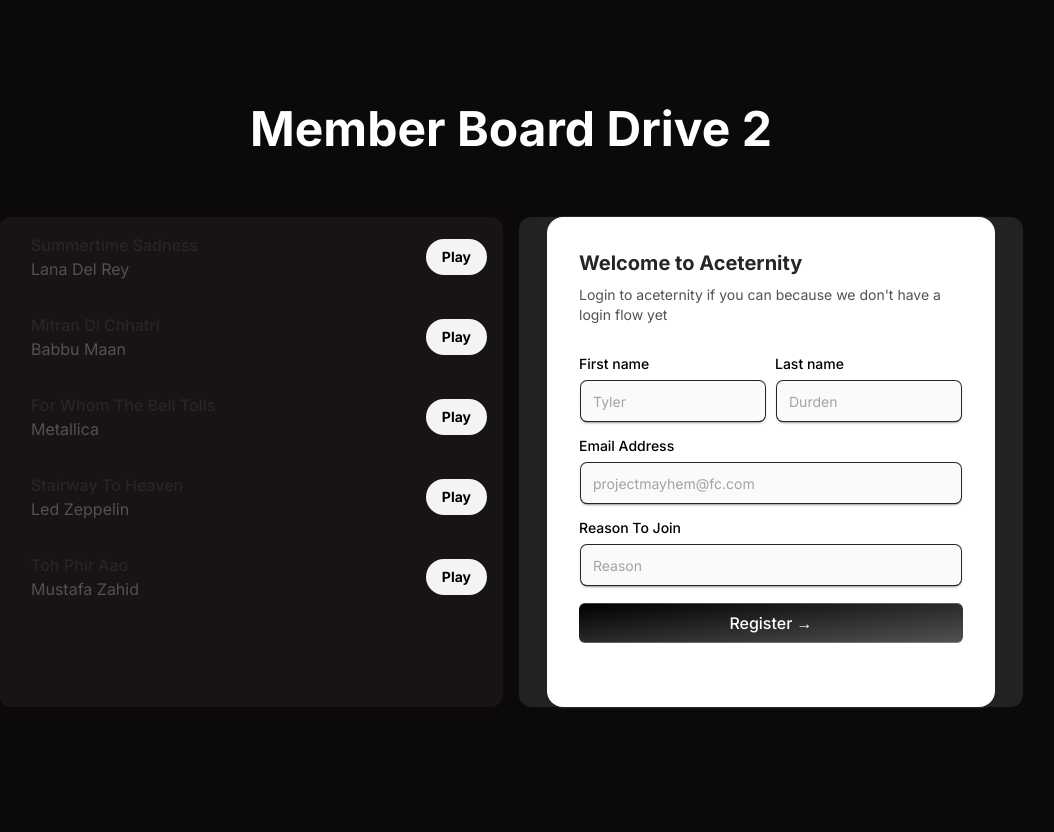
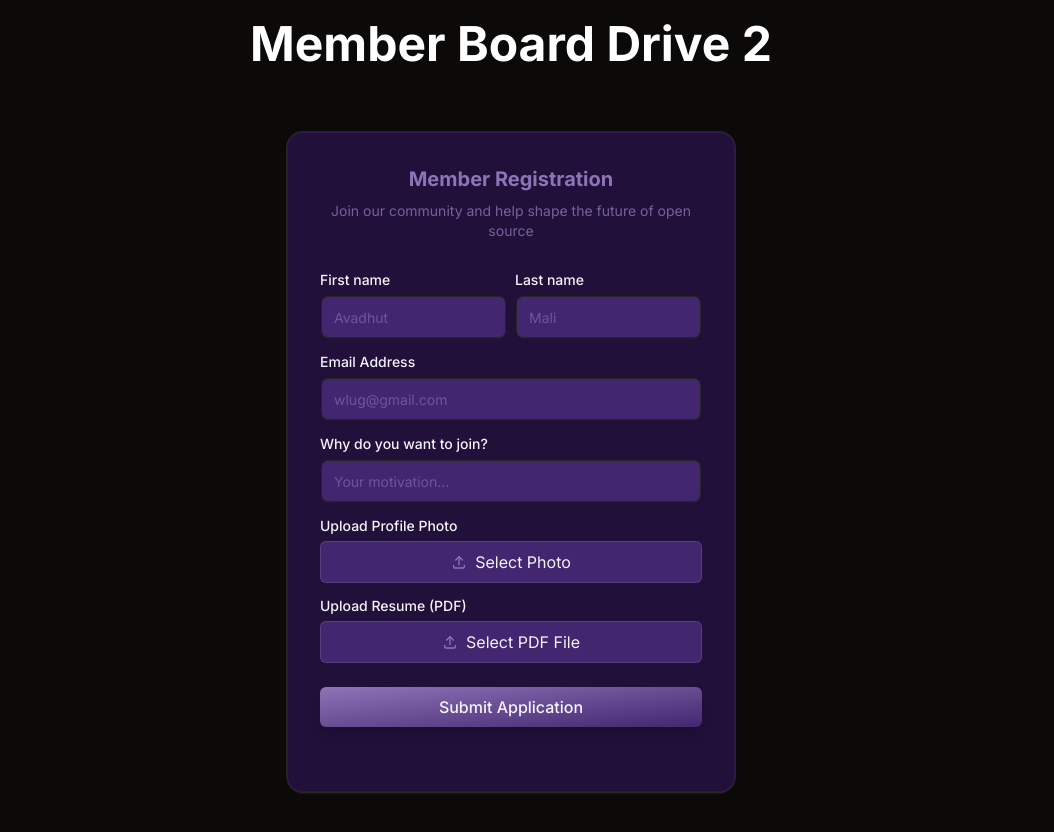
Before and after one commit to avadhutmali/WLUG_Member_Board_2_Hiring, a Next.js app: page / in a window 1280 px wide. Shown: the part 940-1772 px from the top of the page, without its empty margins (129-1183 px from the left). Built offline with nearby package versions, Linux system fonts and the light colour scheme.

Commit message:
registration form

```diff
--- a/src/app/page.tsx
+++ b/src/app/page.tsx
@@ -33,7 +33,10 @@ export default function Home() {
         {isClient && (
           <>
             <HeroSection />
+            <div id="Register">
+
             <Page2 />
+            </div>
           </>
         )}
       </Suspense>
--- a/src/components/RegisterForm.tsx
+++ b/src/components/RegisterForm.tsx
@@ -1,54 +1,153 @@
 "use client";
-import React from "react";
+import React, { useState } from "react";
 import { Label } from "./ui/label";
 import { Input } from "./ui/input";
 import { cn } from "@/lib/utils";
-import {
-  IconBrandGithub,
-  IconBrandGoogle,
-  IconBrandOnlyfans,
-} from "@tabler/icons-react";
+import { IconUpload } from "@tabler/icons-react";
 
 export function SignupFormDemo() {
+  const [photoPreview, setPhotoPreview] = useState<string | null>(null);
+  const [resumeFile, setResumeFile] = useState<File | null>(null);
+
+  const handlePhotoChange = (e: React.ChangeEvent<HTMLInputElement>) => {
+    const file = e.target.files?.[0];
+    if (file) {
+      const previewUrl = URL.createObjectURL(file);
+      setPhotoPreview(previewUrl);
+    }
+  };
+
+  const handleResumeChange = (e: React.ChangeEvent<HTMLInputElement>) => {
+    const file = e.target.files?.[0];
+    setResumeFile(file || null);
+  };
+
   const handleSubmit = (e: React.FormEvent<HTMLFormElement>) => {
     e.preventDefault();
     console.log("Form submitted");
   };
+
   return (
-    <div className="shadow-input mx-auto w-full max-w-md rounded-none bg-white p-4 md:rounded-2xl md:p-8 dark:bg-black">
-      <h2 className="text-xl font-bold text-neutral-800 dark:text-neutral-200">
-        Welcome to Aceternity
+    <div className="shadow-input mx-auto w-full max-w-md rounded-none bg-[#211039] p-4 md:rounded-2xl md:p-8 border border-[#2D174D]">
+      <h2 className="text-xl text-center font-bold text-[#8E74B7]">
+        Member Registration
       </h2>
-      <p className="mt-2 max-w-sm text-sm text-neutral-600 dark:text-neutral-300">
-        Login to aceternity if you can because we don&apos;t have a login flow
-        yet
+      <p className="mt-2 text-center max-w-sm text-sm text-[#8E74B7]/80">
+        Join our community and help shape the future of open source
       </p>
 
       <form className="my-8" onSubmit={handleSubmit}>
         <div className="mb-4 flex flex-col space-y-2 md:flex-row md:space-y-0 md:space-x-2">
           <LabelInputContainer>
-            <Label htmlFor="firstname">First name</Label>
-            <Input id="firstname" placeholder="Tyler" type="text" />
+            <Label htmlFor="firstname" className="text-[#F5F3F7]">
+              First name
+            </Label>
+            <Input
+              id="firstname"
+              placeholder="Avadhut"
+              type="text"
+              className="bg-[#422670] border-[#8E74B7]/30 text-[#F5F3F7] placeholder:text-[#8E74B7]/60"
+            />
           </LabelInputContainer>
           <LabelInputContainer>
-            <Label htmlFor="lastname">Last name</Label>
-            <Input id="lastname" placeholder="Durden" type="text" />
+            <Label htmlFor="lastname" className="text-[#F5F3F7]">
+              Last name
+            </Label>
+            <Input
+              id="lastname"
+              placeholder="Mali"
+              type="text"
+              className="bg-[#422670] border-[#8E74B7]/30 text-[#F5F3F7] placeholder:text-[#8E74B7]/60"
+            />
           </LabelInputContainer>
         </div>
+
         <LabelInputContainer className="mb-4">
-          <Label htmlFor="email">Email Address</Label>
-          <Input id="email" placeholder="projectmayhem@fc.com" type="email" />
+          <Label htmlFor="email" className="text-[#F5F3F7]">
+            Email Address
+          </Label>
+          <Input
+            id="email"
+            placeholder="wlug@gmail.com"
+            type="email"
+            className="bg-[#422670] border-[#8E74B7]/30 text-[#F5F3F7] placeholder:text-[#8E74B7]/60"
+          />
         </LabelInputContainer>
+
         <LabelInputContainer className="mb-4">
-          <Label htmlFor="reasonToJoin">Reason To Join</Label>
-          <Input id="reasonToJoin" placeholder="Reason" type="text" />
+          <Label htmlFor="reasonToJoin" className="text-[#F5F3F7]">
+            Why do you want to join?
+          </Label>
+          <Input
+            id="reasonToJoin"
+            placeholder="Your motivation..."
+            type="text"
+            className="bg-[#422670] border-[#8E74B7]/30 text-[#F5F3F7] placeholder:text-[#8E74B7]/60"
+          />
+        </LabelInputContainer>
+
+        {/* Photo Upload Field */}
+        <LabelInputContainer className="mb-4">
+          <Label htmlFor="photo" className="text-[#F5F3F7]">
+            Upload Profile Photo
+          </Label>
+          <div className="relative">
+            <input
+              type="file"
+              id="photo"
+              accept="image/*"
+              onChange={handlePhotoChange}
+              className="hidden"
+            />
+            <label
+              htmlFor="photo"
+              className="flex items-center justify-center w-full p-2 bg-[#422670] border border-[#8E74B7]/30 rounded-md cursor-pointer hover:bg-[#422670]/80 transition-colors"
+            >
+              <IconUpload className="w-4 h-4 mr-2 text-[#8E74B7]" />
+              <span className="text-[#F5F3F7]">
+                {photoPreview ? "Change Photo" : "Select Photo"}
+              </span>
+            </label>
+            {photoPreview && (
+              <img
+                src={photoPreview}
+                alt="Preview"
+                className="mt-2 w-20 h-20 rounded-full object-cover border border-[#8E74B7]/30"
+              />
+            )}
+          </div>
+        </LabelInputContainer>
+
+        {/* Resume Upload Field */}
+        <LabelInputContainer className="mb-6">
+          <Label htmlFor="resume" className="text-[#F5F3F7]">
+            Upload Resume (PDF)
+          </Label>
+          <div className="relative">
+            <input
+              type="file"
+              id="resume"
+              accept=".pdf"
+              onChange={handleResumeChange}
+              className="hidden"
+            />
+            <label
+              htmlFor="resume"
+              className="flex items-center justify-center w-full p-2 bg-[#422670] border border-[#8E74B7]/30 rounded-md cursor-pointer hover:bg-[#422670]/80 transition-colors"
+            >
+              <IconUpload className="w-4 h-4 mr-2 text-[#8E74B7]" />
+              <span className="text-[#F5F3F7]">
+                {resumeFile ? resumeFile.name : "Select PDF File"}
+              </span>
+            </label>
+          </div>
         </LabelInputContainer>
 
         <button
-          className="group/btn relative block h-10 w-full rounded-md bg-gradient-to-br from-black to-neutral-600 font-medium text-white shadow-[0px_1px_0px_0px_#ffffff40_inset,0px_-1px_0px_0px_#ffffff40_inset] dark:bg-zinc-800 dark:from-zinc-900 dark:to-zinc-900 dark:shadow-[0px_1px_0px_0px_#27272a_inset,0px_-1px_0px_0px_#27272a_inset]"
+          className="group/btn relative block h-10 w-full rounded-md bg-gradient-to-br from-[#8E74B7] to-[#422670] font-medium text-[#F5F3F7] shadow-lg hover:from-[#8E74B7]/90 hover:to-[#422670]/90 transition-all duration-300"
           type="submit"
         >
-          Register &rarr;
+          Submit Application
           <BottomGradient />
         </button>
       </form>
@@ -59,8 +158,8 @@ export function SignupFormDemo() {
 const BottomGradient = () => {
   return (
     <>
-      <span className="absolute inset-x-0 -bottom-px block h-px w-full bg-gradient-to-r from-transparent via-cyan-500 to-transparent opacity-0 transition duration-500 group-hover/btn:opacity-100" />
-      <span className="absolute inset-x-10 -bottom-px mx-auto block h-px w-1/2 bg-gradient-to-r from-transparent via-indigo-500 to-transparent opacity-0 blur-sm transition duration-500 group-hover/btn:opacity-100" />
+      <span className="absolute inset-x-0 -bottom-px block h-px w-full bg-gradient-to-r from-transparent via-[#8E74B7] to-transparent opacity-0 transition duration-500 group-hover/btn:opacity-100" />
+      <span className="absolute inset-x-10 -bottom-px mx-auto block h-px w-1/2 bg-gradient-to-r from-transparent via-[#422670] to-transparent opacity-0 blur-sm transition duration-500 group-hover/btn:opacity-100" />
     </>
   );
 };
--- a/src/components/hero-section.tsx
+++ b/src/components/hero-section.tsx
@@ -20,7 +20,7 @@ export function HeroSection() {
             <motion.section
                 animate={{backgroundPositionX: BackgroundStars.width,}}
                 transition={{duration: 120, repeat: Infinity, ease: 'linear'}}
-                className={"h-[492px] md:h-[800px] flex items-center overflow-hidden relative [mask-image:linear-gradient(to_bottom,transparent,black_10%,black_90%,transparent)]"}
+                className={"h-[900px] md:h-[800px] md:mt-0 flex items-center overflow-hidden relative [mask-image:linear-gradient(to_bottom,transparent,black_10%,black_90%,transparent)]"}
                 style={{backgroundImage: `url(${BackgroundStars.src})`, backgroundPositionY}} ref={sectionRef}>
                 <div className={"absolute inset-0 bg-[radial-gradient(75%_75%_at_center_center,rgb(140,69,255,0.5)_15%,rgb(14,0,36,0.5)_78%,transparent)]"} />
                 {/* Planet Logic */}
@@ -55,7 +55,9 @@ export function HeroSection() {
                     <h1 className={"text-5xl md:text-[100px] md:leading-none font-semibold bg-white tracking-tighter bg-[radial-gradient(100%_100%_at_top_left,white,white,rgb(74,32,138,0.5))] bg-clip-text text-transparent text-center"}>Walchand Linux Users&apos; Group</h1>
                     <p className={"text-lg md:text-xl max-w-xl mx-auto text-white/70 mt-10 md:mt-5 text-center"}>Prepare to join a vibrant community of Linux enthusiasts and immerse yourself in the dynamic World of Open Source.</p>
                     <div className={"flex justify-center mt-10 md:mt-5"}>
+                    <a href="#Register">
                         <button className={"relative py-2 px-3 rounded-lg font-medium text-sm bg-gradient-to-b from-[#190d2e] to-[#4a208a] shadow-[0px_0px_12px_#8c45ff]"}>
+
                             <div className={"absolute inset-0 rounded-lg"}>
                                 <div className={"absolute inset-0 border rounded-lg border-white/20 [mask-image:linear-gradient(to_bottom,black,transparent)]"}/>
                                 <div className={"absolute inset-0 border rounded-lg border-white/40 [mask-image:linear-gradient(to_top,black,transparent)]"}/>
@@ -63,6 +65,7 @@ export function HeroSection() {
                             </div>
                             <span>{"Register Now"}</span>
                         </button>
+                        </a>
                     </div>
                 </div>
             </motion.section>
--- a/src/components/page2.tsx
+++ b/src/components/page2.tsx
@@ -47,7 +47,7 @@ const Page2: React.FC = () => {
       className="page h-full md:h-[160vh] bg-transparent z-50 flex items-center md:justify-center flex-col gap-[9vh] relative transition-all duration-300"
       style={{
         position: "absolute",
-        top: isMobile ? "80vh" : "80vh",
+        top: isMobile ? "90vh" : "80vh",
         width: "100%",
         transform: `translateY(${(1 - scrollProgress) * 50}px)`,
         pointerEvents: scrollProgress > 0.1 ? "auto" : "none",
@@ -64,14 +64,14 @@ const Page2: React.FC = () => {
 
       <div className="box flex flex-col md:flex-row gap-4 w-full md:w-[80vw] h-auto rounded-xl z-10">
         {/* Register Page Box */}
-        <div className="flex-1 flex justify-center items-center w-full md:w-[50%] bg-[#171413] rounded-xl mb-5 sm:mb-0 backdrop-blur-sm">
+        {/* <div className="flex-1 flex justify-center items-center w-full md:w-[50%] bg-[#171413] rounded-xl mb-5 sm:mb-0 backdrop-blur-sm">
           <div className="w-full h-full">
             <div className=" bg-">
               <ExpandableCardDemo/>
             </div>
           </div>
-        </div>
-        <div className="flex-1 flex justify-center items-center w-full md:w-[50%] bg-[rgba(255,255,255,0.1)] rounded-xl mb-5 sm:mb-0 backdrop-blur-sm">
+        </div> */}
+        <div className="flex-1 flex justify-center items-center w-full md:w-[50%] bg-transparent rounded-xl mb-5 sm:mb-0 backdrop-blur-sm">
           <div className="w-full h-full">
             <SignupFormDemo />
           </div>
```
Lines whose indentation alone changed are shown as unchanged.
